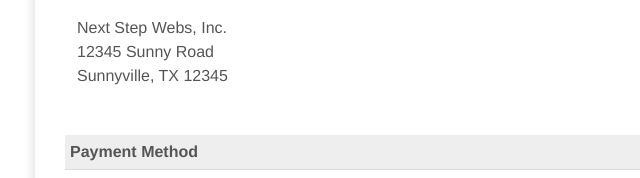
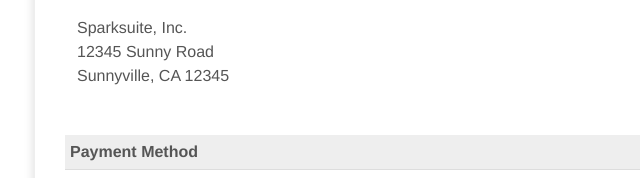
Before and after one commit to sparksuite/simple-html-invoice-template, a plain HTML site: page invoice.html in a window 1280 px wide. Shown: the part 306-484 px from the top of the page, 175-815 px from the left. Drawn offline with Linux system fonts and the light colour scheme.

Commit message:
Update company name

```diff
--- a/invoice.html
+++ b/invoice.html
@@ -125,9 +125,9 @@
                     <table>
                         <tr>
                             <td>
-                                Next Step Webs, Inc.<br>
+                                Sparksuite, Inc.<br>
                                 12345 Sunny Road<br>
-                                Sunnyville, TX 12345
+                                Sunnyville, CA 12345
                             </td>
 
                             <td>
```
